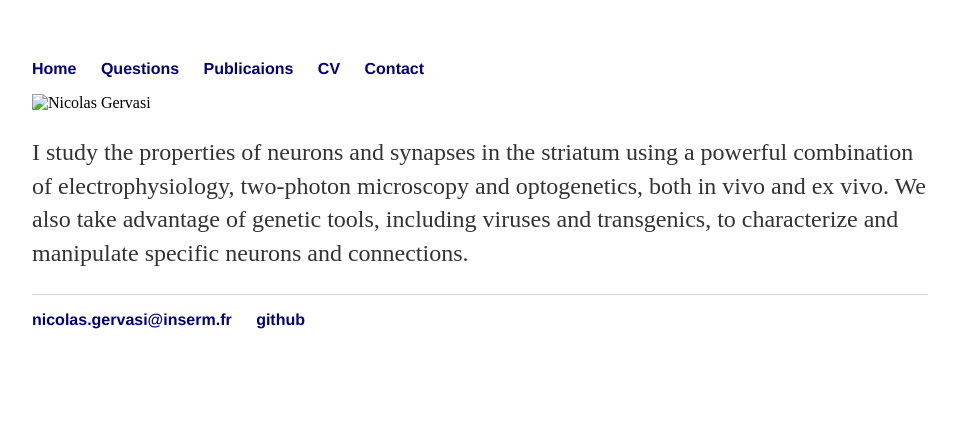
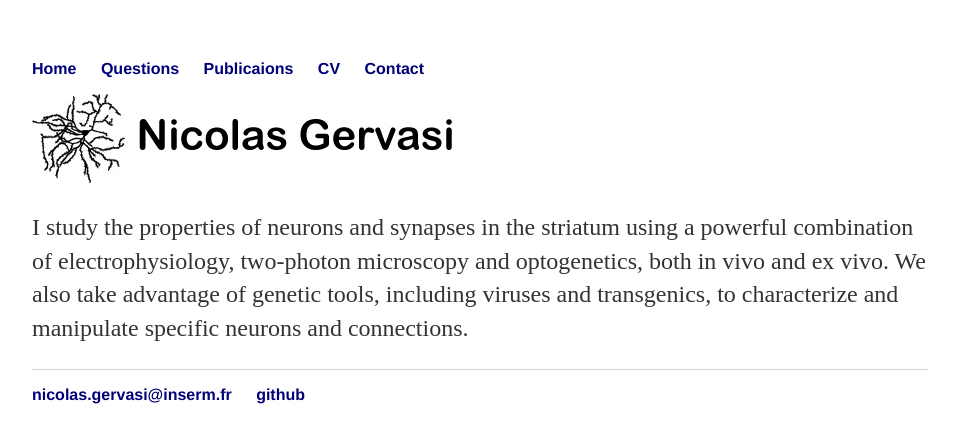
Before and after one commit to nicolasgervasi/nicolasgervasi.github.io, a Jekyll site: the page built from index.html, in a window 1280 px wide. Shown: the top 443 px of the page, without its empty margins (160-1119 px from the left). Built offline with Jekyll 4.4.1, drawn with Linux system fonts in a browser that asks for light colours.

Commit message:
Update index.html

```diff
--- a/index.html
+++ b/index.html
@@ -1,9 +1,9 @@
 ---
 layout: default
-title: Nicolas Gervasi
+title: Nicolas Gervasii
 ---
 	<div class="col-sm-3">
-	<img  class="img-rounded" alt="Nicolas Gervasi" src="logo.jpg">
+	<img  class="img-rounded" alt="Nicolas Gervasi" src="image/logo.jpg">
 	</div>
 	<div class="col-sm-8">
 	<p>I study the properties of neurons and synapses in the striatum using a powerful combination of electrophysiology, two-photon microscopy and optogenetics, both in vivo and ex vivo. We also take advantage of genetic tools, including viruses and transgenics, to characterize and manipulate specific neurons and connections.</p>
```
